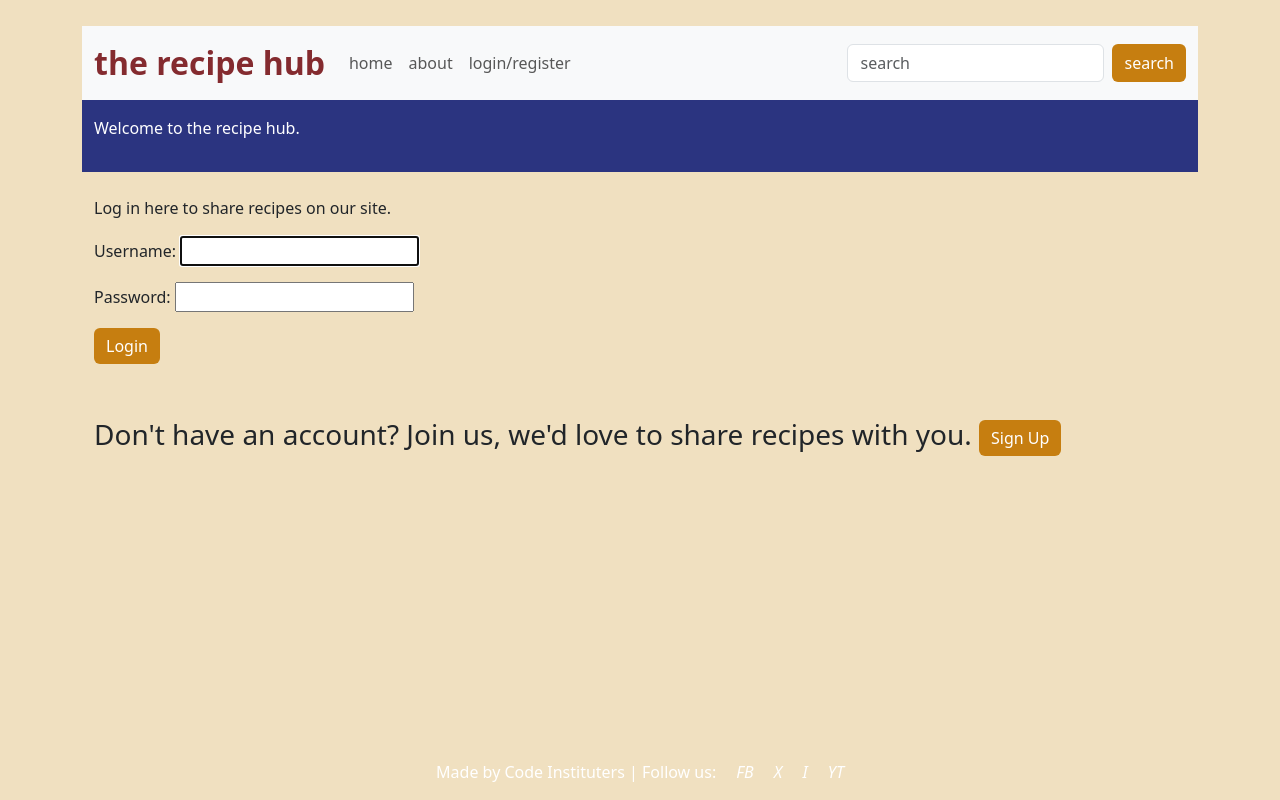
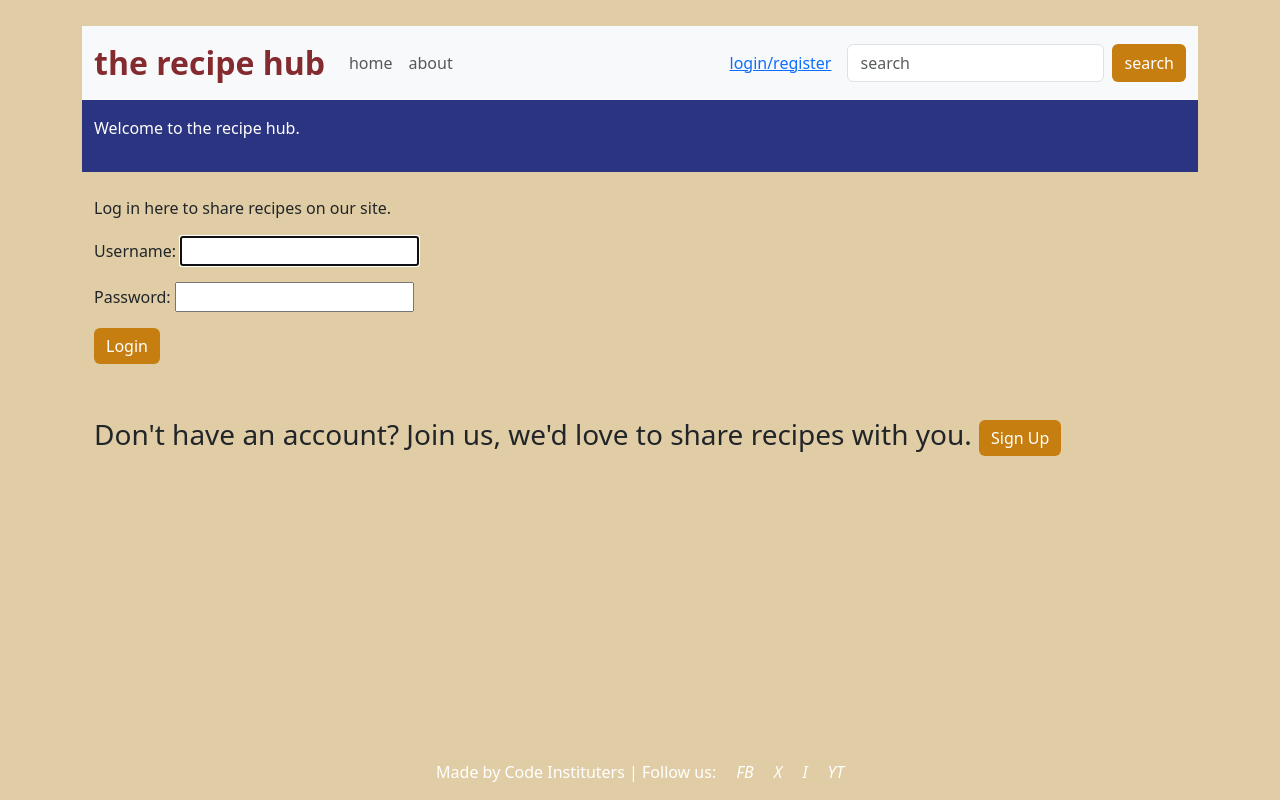
Before and after one commit to bmich22/recipe-hub, a Django app: page /member/login/ in a window 1280 px wide. Run offline with Django 4.2, Linux system fonts and the light colour scheme.

Commit message:
Move login-logout to right side and style

```diff
--- a/my_project/urls.py
+++ b/my_project/urls.py
@@ -19,9 +19,9 @@ from django.urls import include, path
 from . import views
 
 urlpatterns = [
-    path("about/", include("about.urls"), name="about-urls"),
+    path('admin/', admin.site.urls),
     path('summernote/', include('django_summernote.urls')),
-    path('member/', include('member.urls'), name='member.urls'),
-    path('admin/', admin.site.urls),
-    path('', include('recipe.urls'), name='recipe-urls'),
+    path("about/", include("about.urls")),
+    path('member/', include('member.urls')),
+    path('', include('recipe.urls')),
 ]
--- a/static/css/style.css
+++ b/static/css/style.css
@@ -1,7 +1,8 @@
 body {
-    background-color: #f0e0c0;
+    background-color: #e0cda5;
     padding-top: 2%;
 }
+
 .navbar-brand {
     font-weight:800;
     font-size: 2rem;
@@ -29,3 +30,13 @@ h3 {
 .card-title {
     font-size: 1.2rem;
 }
+
+.nav-link.active {
+    font-weight: bold;  /* Makes the link bold */
+}
+
+.logout {
+    border:0;
+    color: rgb(13, 110, 253);
+    text-decoration:underline;
+}
--- a/templates/base.html
+++ b/templates/base.html
@@ -1,4 +1,4 @@
-{% load static %} {% url 'home' as home_url %}{% url 'about' as about_url %}
+{% load static %} {% url 'recipe:list' as list_url %}{% url 'about' as about_url %}
 
 
 <!DOCTYPE html>
@@ -32,7 +32,7 @@
     <title>The Recipe Hub</title>
   </head>
 
-    <div class = "container">
+  <div class="container">
     <body class="d-flex flex-column min-vh-100">
       <!--  Navigation -->
       <nav class="navbar navbar-expand-lg bg-body-tertiary">
@@ -42,40 +42,36 @@
             <span class="navbar-toggler-icon"></span>
           </button>
           <div class="collapse navbar-collapse" id="navbarSupportedContent">
+            <!-- Left-side navigation links -->
             <ul class="navbar-nav me-auto mb-2 mb-lg-0">
               <li class="nav-item">
-                  <a class="nav-link {% if request.path == list.url %}active{%endif%}" aria-current="page" href="{% url 'recipe:list' %}">home</a>
+                <a class="nav-link {% if request.path == list_url %}active{% endif %}" href="{{ list_url }}">home</a>
               </li>
               <li class="nav-item">
-                  <a
-                    class="nav-link
-                    {% if request.path == about.url %}active{%endif%}"
-                    aria-current="page"
-                    href="{% url 'about' %}"
-                    >about</a>
+                <a class="nav-link {% if request.path == about_url %}active{% endif %}" href="{{ about_url }}">about</a>
               </li>
+            </ul>
+
+            <!-- Right-side login/logout + search -->
+            <div class="d-flex align-items-center ms-auto">
               {% if user.is_authenticated %}
-                  <!-- If user is logged in show Logout -->
-                  <li class="nav-item">
-                    <form action="{% url 'member:member_logout' %}" method="post" class="d-inline">
+                <form action="{% url 'member:member_logout' %}" method="post" class="me-3">
                   {% csrf_token %}
-                        <button type="submit" class="btn btn-light btn-sm">logout</button>
+                  <button type="submit" class="logout">logout</button>
                 </form>
               {% else %}
-                  <!-- If user is NOT logged in, show Login -->
-                  <li class="nav-item">
-                    <a class="nav-link" href="{% url 'member:member_login' %}">login/register</a>
-                  </li>
+                <a class="link me-3" href="{% url 'member:member_login' %}">login/register</a>
               {% endif %}
-              </ul>
               <form class="d-flex" role="search" method="GET" action="{% url 'recipe:recipe_search' %}">
                 <input class="form-control me-2" type="search" name="query" placeholder="search" aria-label="Search">
                 <button class="btn btn-primary" type="submit">search</button>
               </form>
             </div>
           </div>
+        </div>
       </nav>
-        <main class="custom-content container py-3">
+
+        <section class="custom-content container py-3">
           {% if user.is_authenticated %}
             <!-- if recipe has just been submitted display confirmation message else welcome back member -->
                     {% if messages %}
@@ -103,13 +99,15 @@
           {% else %}<!-- else User is not authenticated therefore not a member display simple welcome message -->
             <p class="welcome">Welcome to the recipe hub.</p>
           {% endif %}
-        </main>
+        </section>
 
         <main class="flex-grow-1 container py-4">
           {% block content %}
           <p>This is my default base.html content.</p>
           {% endblock content %}
         </main>
+      </div>
+    </body>
   </div>
         <!-- Footer -->
           <footer class="mt-auto text-white text-center py-3">
@@ -119,5 +117,5 @@
             <i class="fab fa-youtube-square ms-3">YT</i>
           </p>
         </footer>
-      </body>
+
 </html>
```
Lines whose indentation alone changed are shown as unchanged.
